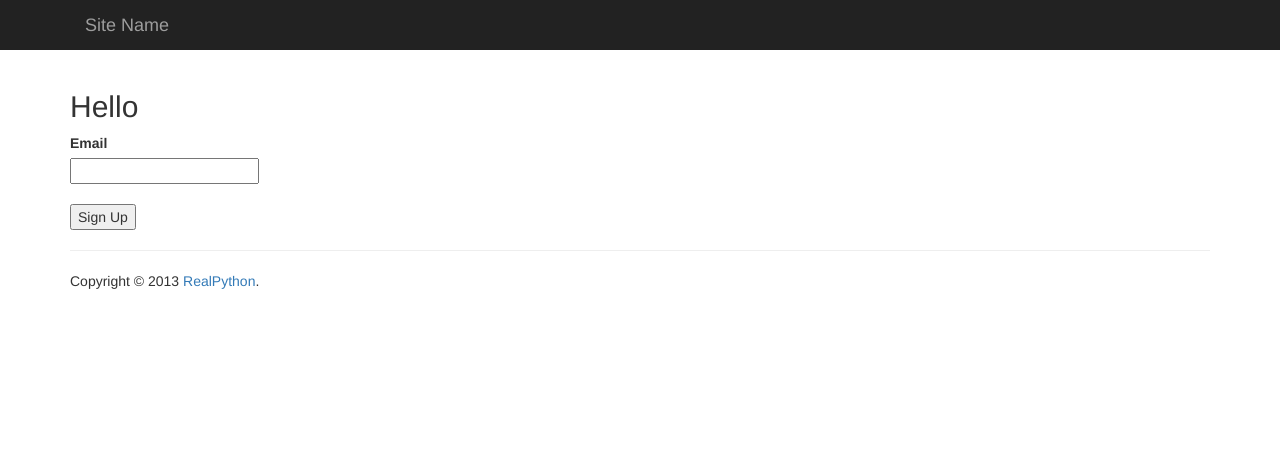
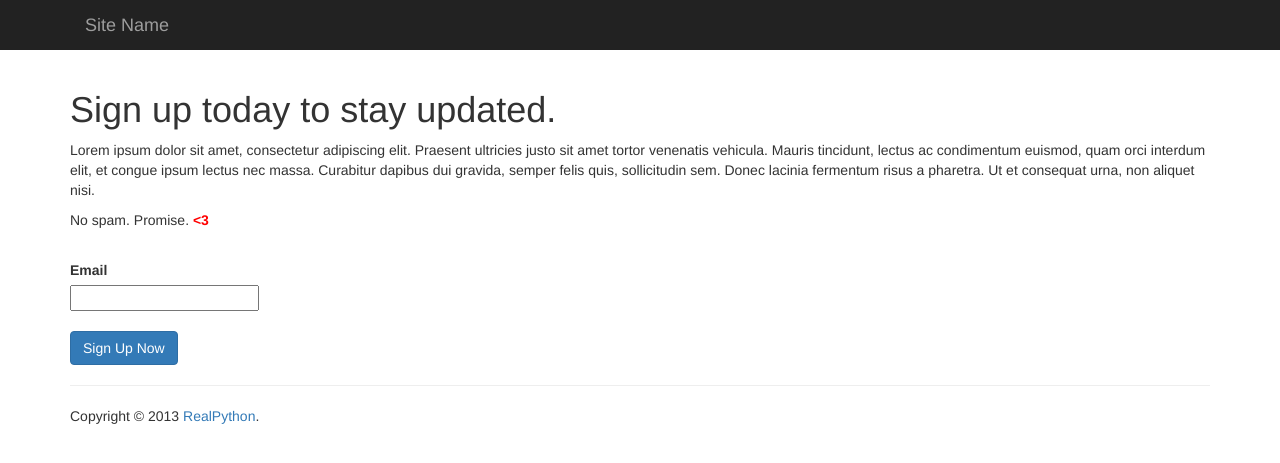
Before and after one commit to mjhea0/Flask-Landing, a Python web app: template app/templates/index.html in a window 1280 px wide. Shown: the top 463 px of the page. Run offline with Jinja, Linux system fonts and the light colour scheme; the template is opened without the code that fills it, so the values that code supplies are empty, except form fields; tables that the repository leaves empty hold one stand-in row (values such as "Sample post"); form fields are guessed from the names that the template uses; some libraries are stand-ins or nearby versions.

Commit message:
update styles

```diff
--- a/app/module/forms.py
+++ b/app/module/forms.py
@@ -2,4 +2,4 @@ from flask.ext.wtf import Form, TextField, validators, fields
 
 
 class SignupForm(Form):
-	email = fields.TextField('Email address', validators=[validators.required()])
+	email = fields.TextField('Enter your email address', validators=[validators.required()])
--- a/app/templates/index.html
+++ b/app/templates/index.html
@@ -3,7 +3,14 @@
 
 {% block content %}
 
-<h2>Hello</h2>
+<h1>Sign up today to stay updated.</h1>
+  <p>
+    Lorem ipsum dolor sit amet, consectetur adipiscing elit. Praesent ultricies justo sit amet tortor venenatis vehicula. Mauris tincidunt, lectus ac condimentum euismod, quam orci interdum elit, et congue ipsum lectus nec massa. Curabitur dapibus dui gravida, semper felis quis, sollicitudin sem. Donec lacinia fermentum risus a pharetra. Ut et consequat urna, non aliquet nisi.
+  </p>
+  <p>
+    No spam. Promise. <strong style="color:red"><3</strong>
+  </p>
+  <br/>
   <form action="{{ url_for('index') }}" method="post" accept-charset="utf-8">
     {{ form.hidden_tag() }}
     <div class="control-label">{{ form.email.label }}</div>
@@ -18,7 +25,7 @@
           {% endif %}
       </div>
       <br/>
-        <input type="submit" value="Sign Up" />
+      <input type="submit" class="btn btn-primary btn-large"value="Sign Up Now" />
   </form>
 
 {% endblock %}
```
Lines whose indentation alone changed are shown as unchanged.
